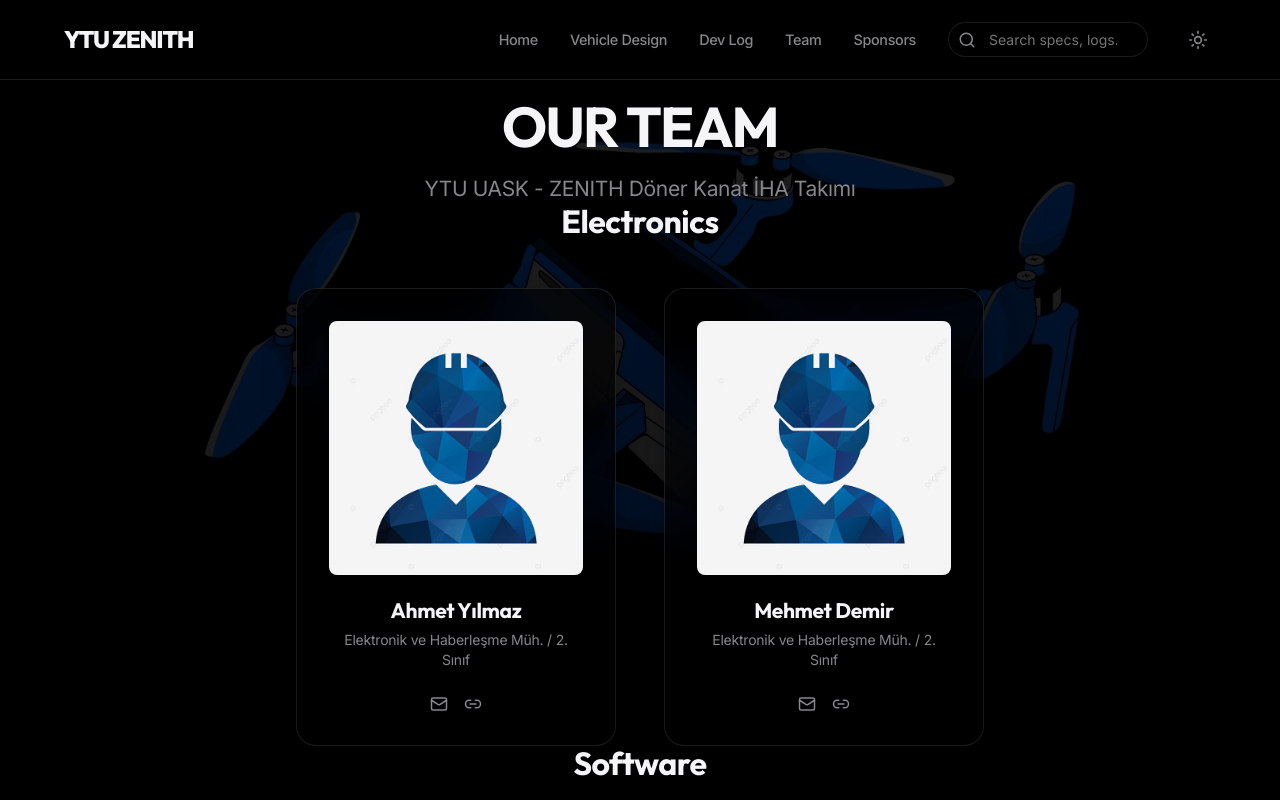
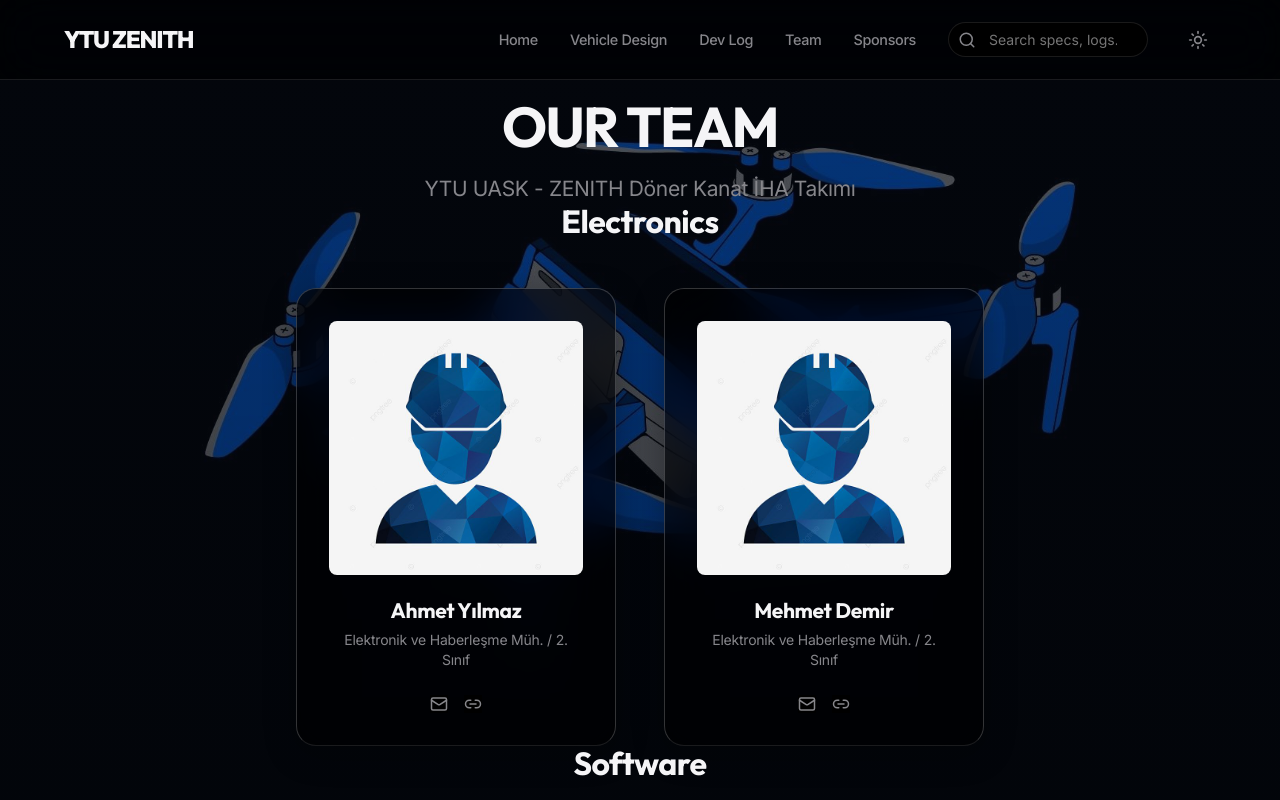
Before and after one commit to ayberkarslan/ZenithWeb, a React (Vite) app: page /team in a window 1280 px wide. Shown: the top 800 px of the page. Built offline with nearby package versions, Linux system fonts and the light colour scheme; no server answers.

Commit message:
enhance glassmorphism contrast

```diff
--- a/src/pages/Team.css
+++ b/src/pages/Team.css
@@ -13,10 +13,10 @@
   border-radius: 20px;
   overflow: hidden;
   transition: transform 0.4s cubic-bezier(0.175, 0.885, 0.32, 1.275), box-shadow 0.4s ease, border-color 0.4s ease;
-  background: rgba(255, 255, 255, 0.03);
-  backdrop-filter: blur(12px);
-  -webkit-backdrop-filter: blur(12px);
-  border: 1px solid rgba(255, 255, 255, 0.1);
+  background: rgba(255, 255, 255, 0.1);
+  backdrop-filter: blur(6px);
+  -webkit-backdrop-filter: blur(6px);
+  border: 1px solid rgba(255, 255, 255, 0.2);
   box-shadow: 0 8px 32px 0 rgba(0, 0, 0, 0.3);
 }
 
--- a/src/pages/Team.tsx
+++ b/src/pages/Team.tsx
@@ -63,7 +63,7 @@ export default function Team() {
     <div
       className="pt-24 pb-32 min-h-screen relative"
       style={{
-        backgroundImage: 'linear-gradient(rgba(0, 0, 0, 0.7), rgba(0, 0, 0, 0.8)), url(/blueprint.jpg)',
+        backgroundImage: 'linear-gradient(rgba(10, 20, 40, 0.3), rgba(5, 10, 20, 0.5)), url(/blueprint.jpg)',
         backgroundSize: 'cover',
         backgroundPosition: 'center',
         backgroundAttachment: 'fixed'
```
